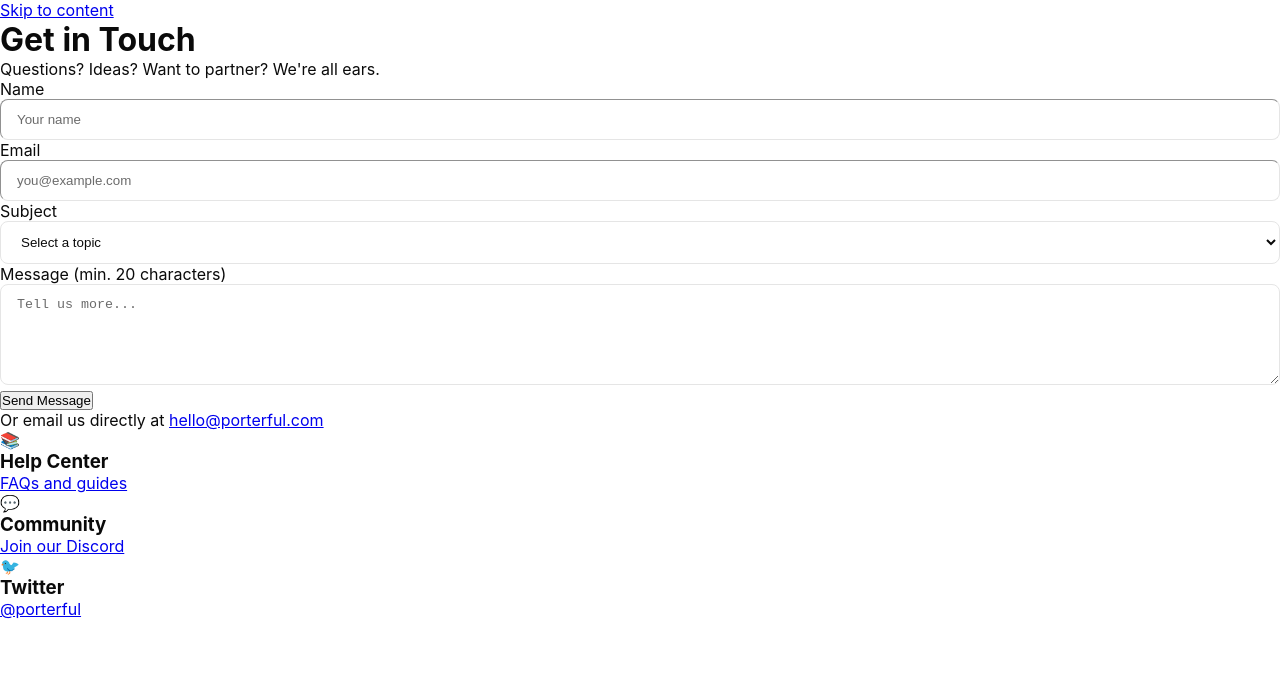
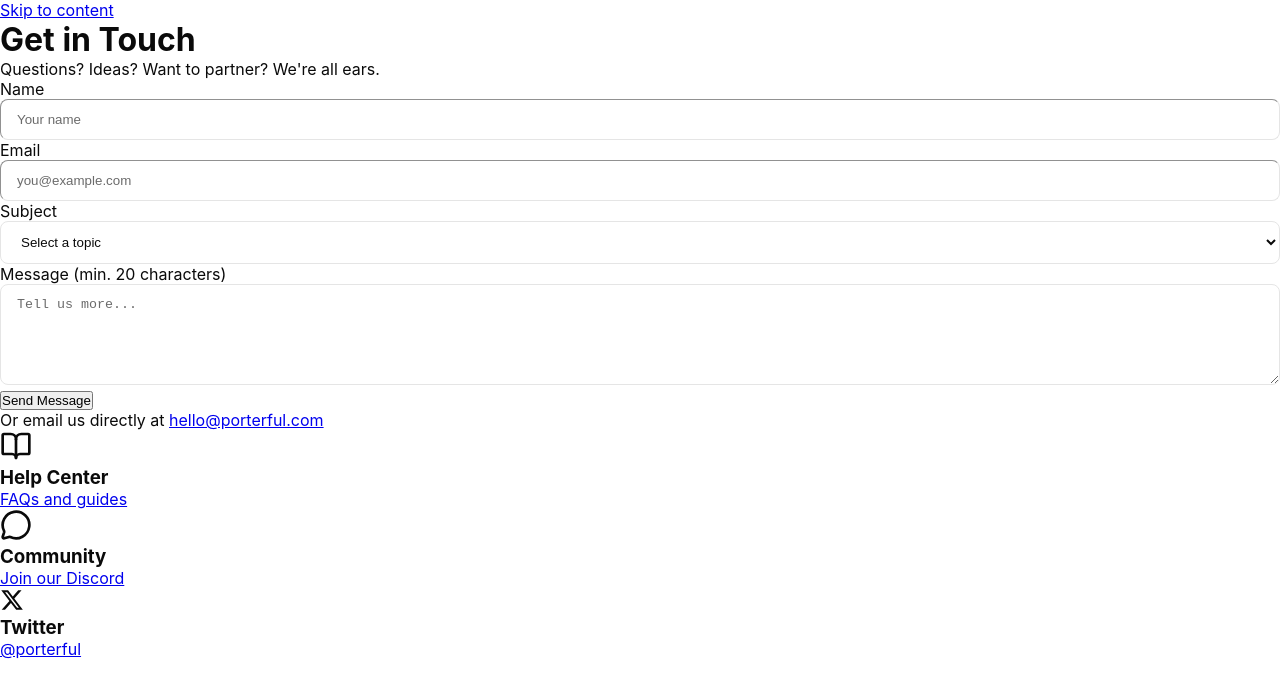
Before and after one commit to odporter/porterful, a Next.js app: page /contact in a window 1280 px wide. Shown: the top 696 px of the page. Built offline with nearby package versions, Linux system fonts and the light colour scheme.

Commit message:
fix(contact): replace emoji with accessible SVG icons
- Replaced ✉️ success message with custom MailIcon SVG
- Replaced 📚, 💬, 🐦 quick link emoji with lucide-react BookOpen, MessageCircle, and custom Twitter SVG
- Improves accessibility and brand consistency

```diff
--- a/src/app/contact/ContactClient.tsx
+++ b/src/app/contact/ContactClient.tsx
@@ -3,6 +3,21 @@
 import { useState } from 'react'
 import Link from 'next/link'
 import { useToast } from '@/components/Toast'
+import { BookOpen, MessageCircle, Send } from 'lucide-react'
+
+// Custom SVG icons for brand consistency
+const MailIcon = () => (
+  <svg width="48" height="48" viewBox="0 0 24 24" fill="none" stroke="currentColor" strokeWidth="1.5" className="mx-auto text-[var(--pf-orange)]">
+    <rect x="2" y="4" width="20" height="16" rx="2" />
+    <path d="m22 7-8.97 5.7a1.94 1.94 0 0 1-2.06 0L2 7" />
+  </svg>
+)
+
+const TwitterIcon = () => (
+  <svg width="24" height="24" viewBox="0 0 24 24" fill="currentColor" className="mx-auto">
+    <path d="M18.244 2.25h3.308l-7.227 8.26 8.502 11.24H16.17l-5.214-6.817L4.99 21.75H1.68l7.73-8.835L1.254 2.25H8.08l4.713 6.231zm-1.161 17.52h1.833L7.084 4.126H5.117z" />
+  </svg>
+)
 
 export default function ContactClient() {
   const [submitted, setSubmitted] = useState(false)
@@ -49,7 +64,7 @@ export default function ContactClient() {
 
         {submitted ? (
           <div className="bg-[var(--pf-surface)] rounded-2xl p-8 text-center border border-[var(--pf-orange)]/30">
-            <div className="text-6xl mb-4">✉️</div>
+            <div className="mb-4"><MailIcon /></div>
             <h2 className="text-2xl font-bold mb-2">Message Sent!</h2>
             <p className="text-[var(--pf-text-secondary)] mb-6">
               We'll get back to you within 24-48 hours.
@@ -160,14 +175,18 @@ export default function ContactClient() {
         {/* Quick Links */}
         <div className="mt-16 grid md:grid-cols-3 gap-6">
           <div className="bg-[var(--pf-surface)] rounded-xl p-6 text-center border border-[var(--pf-border)]">
-            <div className="text-3xl mb-2">📚</div>
+            <div className="flex justify-center mb-3 text-[var(--pf-orange)]">
+              <BookOpen size={32} />
+            </div>
             <h3 className="font-semibold mb-1">Help Center</h3>
             <Link href="/faq" className="text-[var(--pf-text-muted)] text-sm hover:text-[var(--pf-orange)]">
               FAQs and guides
             </Link>
           </div>
           <div className="bg-[var(--pf-surface)] rounded-xl p-6 text-center border border-[var(--pf-border)]">
-            <div className="text-3xl mb-2">💬</div>
+            <div className="flex justify-center mb-3 text-[var(--pf-orange)]">
+              <MessageCircle size={32} />
+            </div>
             <h3 className="font-semibold mb-1">Community</h3>
             <a
               href="https://discord.gg/porterful"
@@ -179,7 +198,9 @@ export default function ContactClient() {
             </a>
           </div>
           <div className="bg-[var(--pf-surface)] rounded-xl p-6 text-center border border-[var(--pf-border)]">
-            <div className="text-3xl mb-2">🐦</div>
+            <div className="flex justify-center mb-3">
+              <TwitterIcon />
+            </div>
             <h3 className="font-semibold mb-1">Twitter</h3>
             <a
               href="https://twitter.com/porterful"
```
